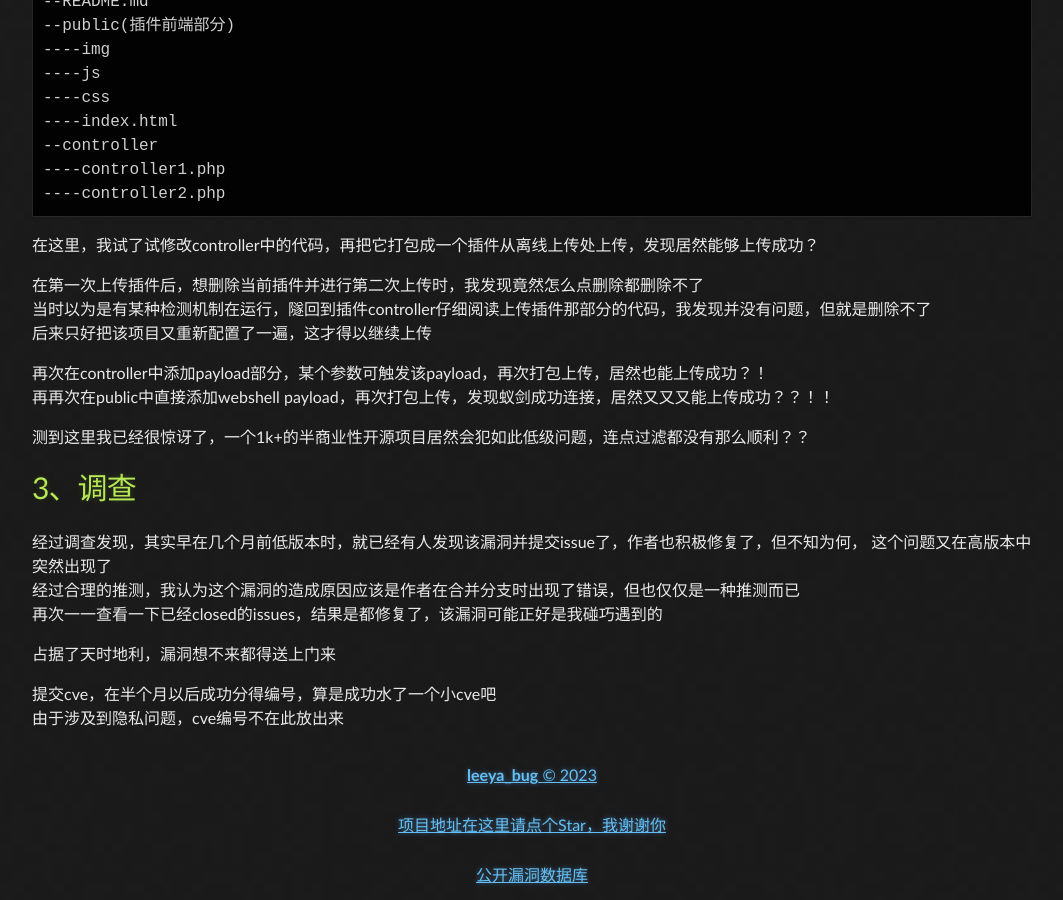
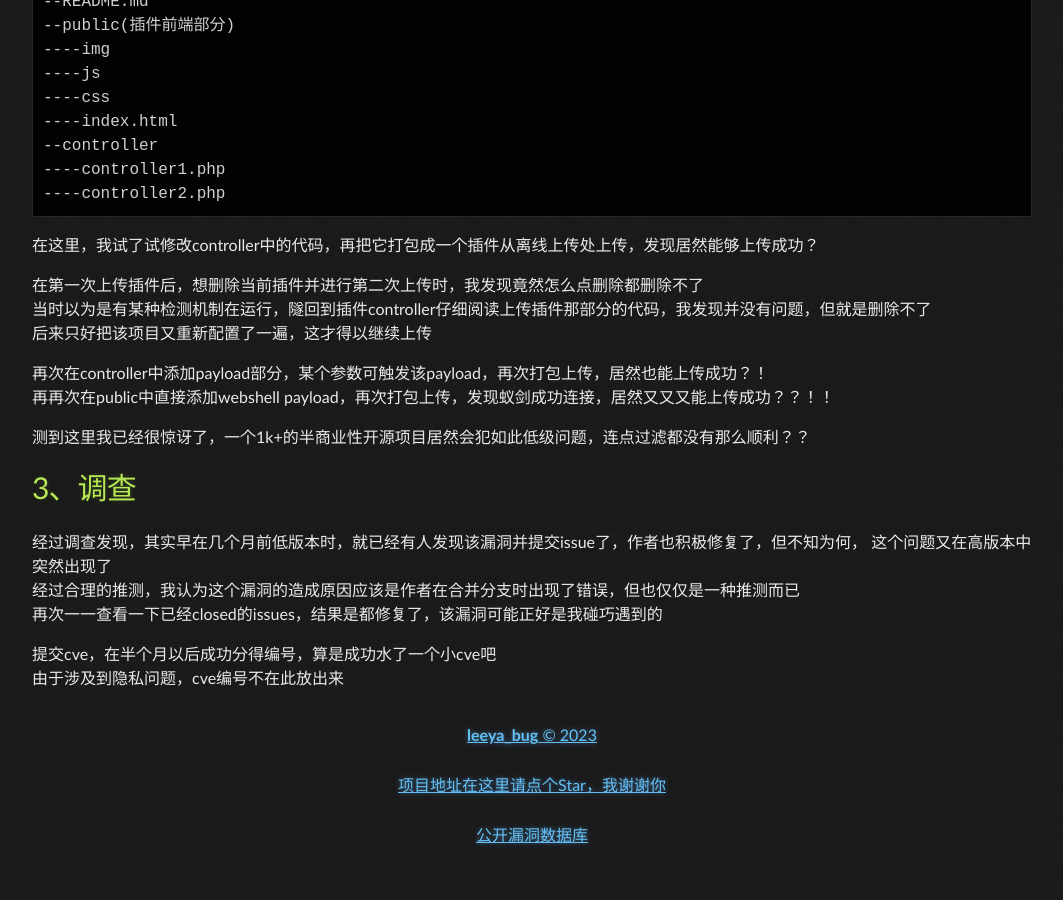
Before and after one commit to Leeyangee/leeyangee.github.io, a Jekyll site: the page built from _posts/2023-06-25-CVE实战 快速挖掘-水1k+Stars国产开源项目0day漏洞.md, in a window 1280 px wide and 900 px high, scrolled down 974 px. Shown: the whole window, without its empty margins (108-1171 px from the left). Built offline with Jekyll 4.4.1, drawn with Linux system fonts in a browser that asks for light colours; after the commit the page ends 1834 px from its top, so only the background shows below that.

Commit message:
Update 2023-06-25-CVE实战 快速挖掘-水1k+Stars国产开源项目0day漏洞.md

```diff
--- a/_posts/2023-06-25-CVE实战 快速挖掘-水1k+Stars国产开源项目0day漏洞.md
+++ b/_posts/2023-06-25-CVE实战 快速挖掘-水1k+Stars国产开源项目0day漏洞.md
@@ -55,7 +55,5 @@ published: true
 经过合理的推测，我认为这个漏洞的造成原因应该是作者在合并分支时出现了错误，但也仅仅是一种推测而已
 再次一一查看一下已经closed的issues，结果是都修复了，该漏洞可能正好是我碰巧遇到的
 
-占据了天时地利，漏洞想不来都得送上门来
-
 提交cve，在半个月以后成功分得编号，算是成功水了一个小cve吧
 由于涉及到隐私问题，cve编号不在此放出来
```
